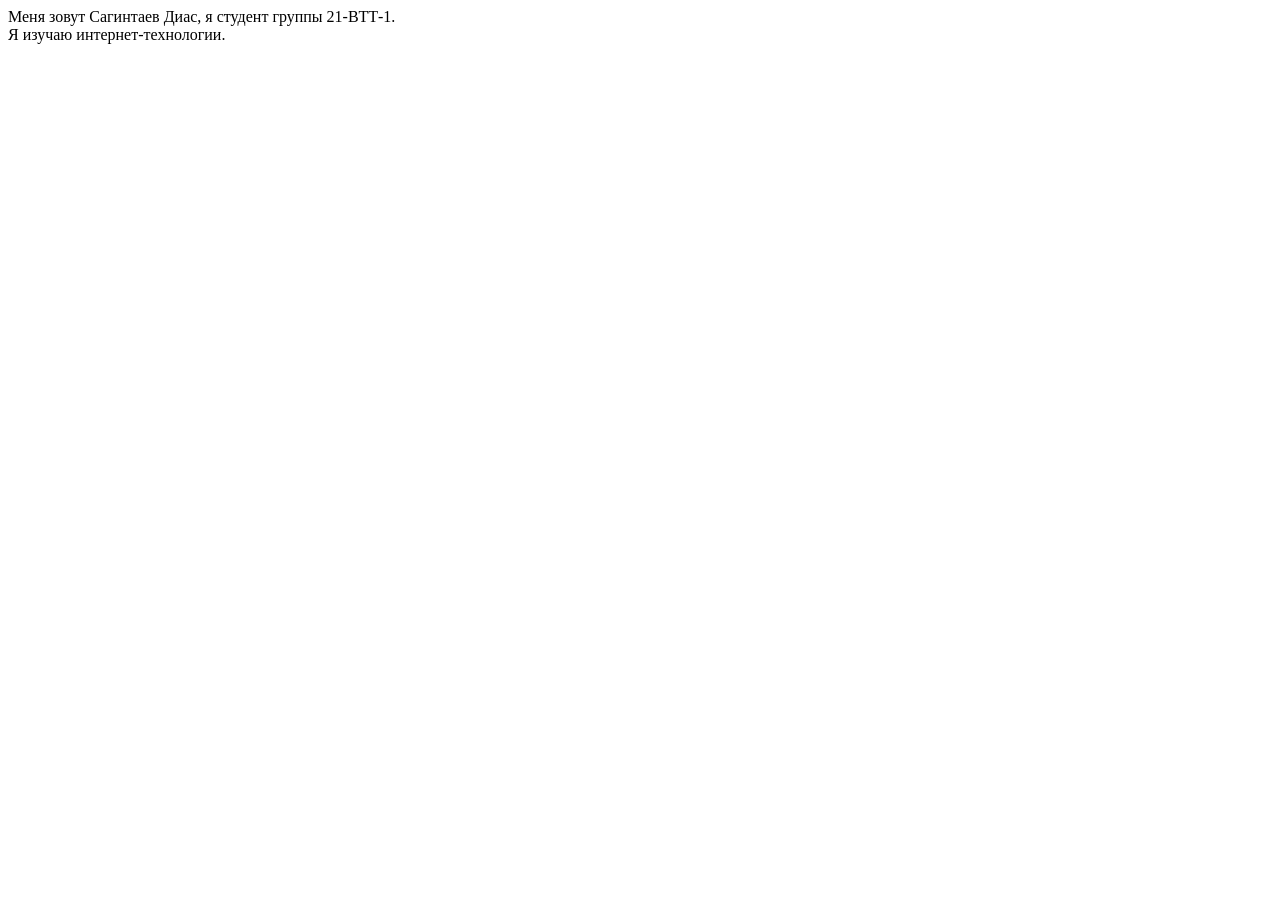
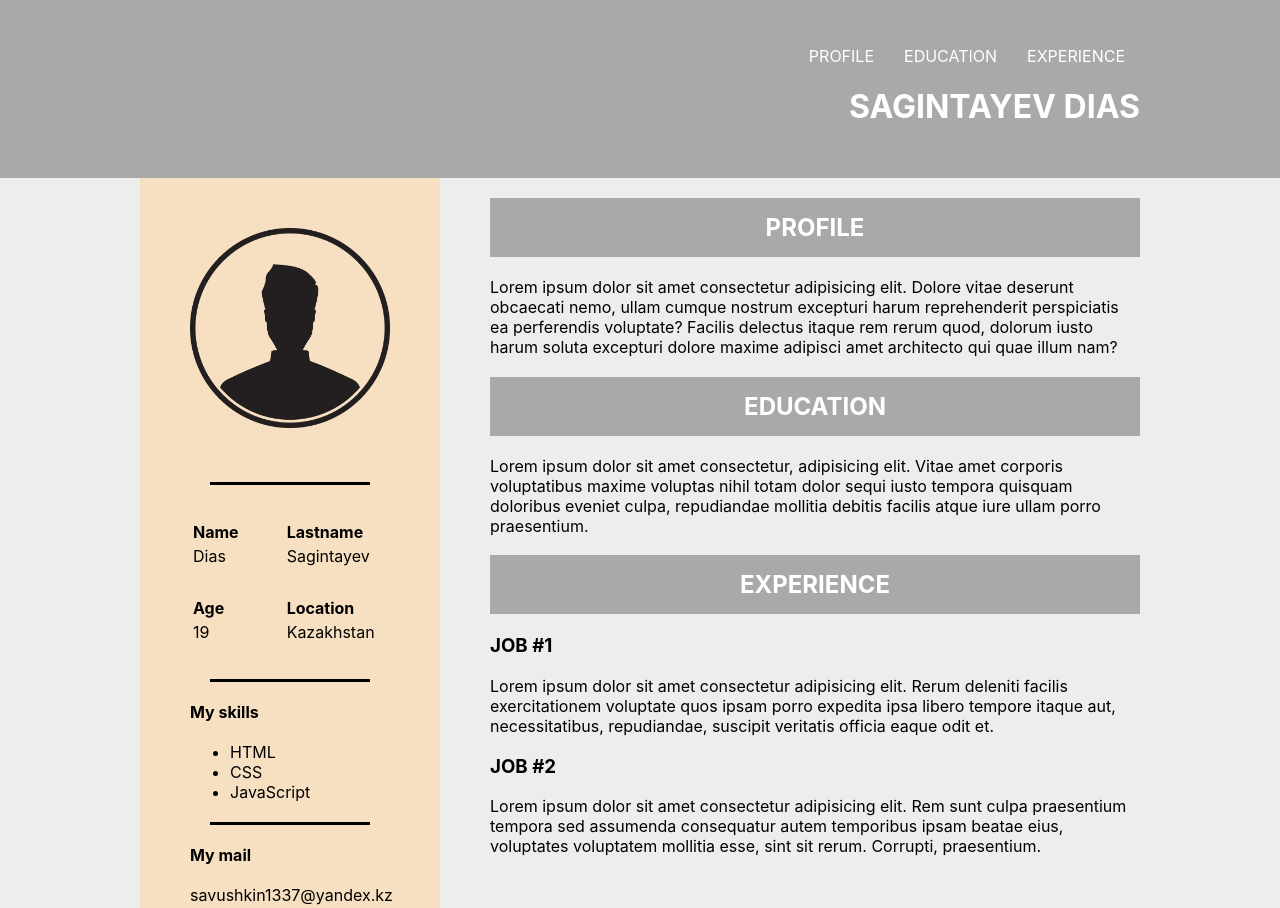
Before and after one commit to savusha/labi, a plain HTML site: page index.html in a window 1280 px wide. Shown: the top 908 px of the page. Before the commit the page ends 800 px from the top, so only its background shows below. Drawn offline with Linux system fonts and the light colour scheme.

Commit message:
porfolio: html and css

```diff
--- /dev/null
+++ b/css/style.css
@@ -0,0 +1,117 @@
+* {
+    box-sizing: border-box;
+}
+
+body {
+    padding: 0;
+    margin: 0;
+    background-color: #ededed;
+    font-family: -apple-system, BlinkMacSystemFont, "Segoe UI", Roboto, Helvetica, Arial, sans-serif, "Apple Color Emoji", "Segoe UI Emoji", "Segoe UI Symbol";
+}
+
+.container {
+    width: 1000px;
+    margin: 0 auto;
+}
+
+header {
+    background-color: darkgray;
+    color: white;
+    padding: 30px 0;
+}
+
+a {
+    text-decoration: none;
+    color: white;
+}
+
+img {
+    width: 100%;
+}
+
+
+.nav__list {
+    display: flex;
+    justify-content: end;
+    list-style-type: none;
+    padding-left: 0;
+}
+
+.nav__link {
+    margin-right: 15px;
+    margin-left: 15px;
+}
+
+.nav__link:hover {
+    text-decoration: underline;
+}
+
+.header__title {
+    text-align: right;
+    text-transform: uppercase;
+}
+
+
+.wrapper {
+    display: flex;
+    justify-content: space-between;
+}
+
+
+.main {
+    padding-left: 50px;
+}
+
+.main__title {
+    text-align: center;
+    background-color: darkgray;
+    color: white;
+    padding: 15px;
+}
+
+
+.aside {
+    width: 300px;
+    flex-shrink: 0;
+    background-color: #f7e0c1;
+    padding: 50px;
+
+}
+
+.aside__img {
+    width: 200px;
+    margin-bottom: 50px;
+}
+
+.table__title {
+    text-align: left;
+    padding-right: 45px;
+    padding-top: 15px
+}
+
+.table__data {
+    padding-bottom: 15px;
+}
+
+.aside__title {
+    margin-top: 0;
+    margin-bottom: 20px;
+}
+
+.aside__link {
+    color: black;
+}
+
+.aside__link:hover {
+    text-decoration: underline;
+}
+
+
+.line {
+    width: 80%;
+    height: 3px;
+    margin: 0 auto;
+    background-color: black;
+    margin-top: 20px;
+    margin-bottom: 20px;
+}
--- a/index.html
+++ b/index.html
@@ -1,17 +1,98 @@
 <!DOCTYPE html>
-<html lang="ru">
+<html lang="en">
 
 <head>
     <meta charset="UTF-8">
-    <title> Пример простой страницы html</title>
+    <title>Sagintayev Dias</title>
+    <link rel="stylesheet" href="css/style.css">
 </head>
 
 <body>
-    <div>
-        Меня зовут Сагинтаев Диас, я студент группы 21-ВТТ-1.
-    </div>
-    <div>
-        Я изучаю интернет-технологии.
+    <header>
+        <div class="container">
+            <nav class="nav">
+                <ul class="nav__list">
+                    <li class="nav__link">
+                        <a href="#profile">PROFILE</a>
+                    </li>
+                    <li class="nav__link">
+                        <a href="#education">EDUCATION</a>
+                    </li>
+                    <li class="nav__link">
+                        <a href="#experience">EXPERIENCE</a>
+                    </li>
+                </ul>
+            </nav>
+            <h1 class="header__title">Sagintayev Dias</h1>
+        </div>
+    </header>
+
+    <div class="container">
+
+        <div class="wrapper">
+            <aside class="aside">
+                <div class="aside__img">
+                    <img src="img/avatar.png">
+                </div>
+                <div class="line"></div>
+                <table class="aside__table table">
+                    <tr class="table__row">
+                        <th class="table__title">Name</th>
+                        <th class="table__title">Lastname</th>
+                    </tr>
+                    <tr class="table__row">
+                        <td class="table__data">Dias</td>
+                        <td class="table__data">Sagintayev</td>
+                    </tr>
+                    <tr class="table__row">
+                        <th class="table__title">Age</th>
+                        <th class="table__title">Location</th>
+                    </tr>
+                    <tr class="table__row">
+                        <td class="table__data">19</td>
+                        <td class="table__data">Kazakhstan</td>
+                    </tr>
+                </table>
+                <div class="line"></div>
+                <div class="aside__skills">
+                    <h4 class="aside__title">My skills</h4>
+                    <ul>
+                        <li>HTML</li>
+                        <li>CSS</li>
+                        <li>JavaScript</li>
+                    </ul>
+                </div>
+                <div class="line"></div>
+                <div class="aside__mail">
+                    <h4 class="aside__title">My mail</h4>
+                    <a class="aside__link" href="mailto:savushkin1337@yandex.kz">savushkin1337@yandex.kz</a>
+                </div>
+            </aside>
+
+            <main class="main">
+                <article id="profile">
+                    <h2 class="main__title">PROFILE</h2>
+                    <p>Lorem ipsum dolor sit amet consectetur adipisicing elit. Dolore vitae deserunt obcaecati nemo, ullam cumque nostrum excepturi harum reprehenderit perspiciatis ea perferendis voluptate? Facilis delectus itaque rem rerum quod, dolorum iusto harum soluta excepturi dolore maxime adipisci amet architecto qui quae illum nam? </p>
+                </article>
+                <article id="education">
+                    <h2 class="main__title">EDUCATION</h2>
+                    <p>Lorem ipsum dolor sit amet consectetur, adipisicing elit. Vitae amet corporis voluptatibus maxime voluptas nihil totam dolor sequi iusto tempora quisquam doloribus eveniet culpa, repudiandae mollitia debitis facilis atque iure ullam porro praesentium.  </p>
+                </article>
+                <article id="experience">
+                    <h2 class="main__title">EXPERIENCE</h2>
+                    <h3 class="main__subtitle">JOB #1</h3>
+                    <p class="main__text">
+                        Lorem ipsum dolor sit amet consectetur adipisicing elit. Rerum deleniti facilis exercitationem voluptate quos ipsam porro expedita ipsa libero tempore itaque aut, necessitatibus, repudiandae, suscipit veritatis officia eaque odit et.
+                    </p>
+                    <h3 class="main__subtitle">JOB #2</h3>
+                    <p class="main__text">
+                        Lorem ipsum dolor sit amet consectetur adipisicing elit. Rem sunt culpa praesentium tempora sed assumenda consequatur autem temporibus ipsam beatae eius, voluptates voluptatem mollitia esse, sint sit rerum. Corrupti, praesentium.
+                    </p>
+                </article>
+
+            </main>
+        </div>
+
     </div>
 </body>
 
```
Also changed, not shown: img/avatar.png (added).
